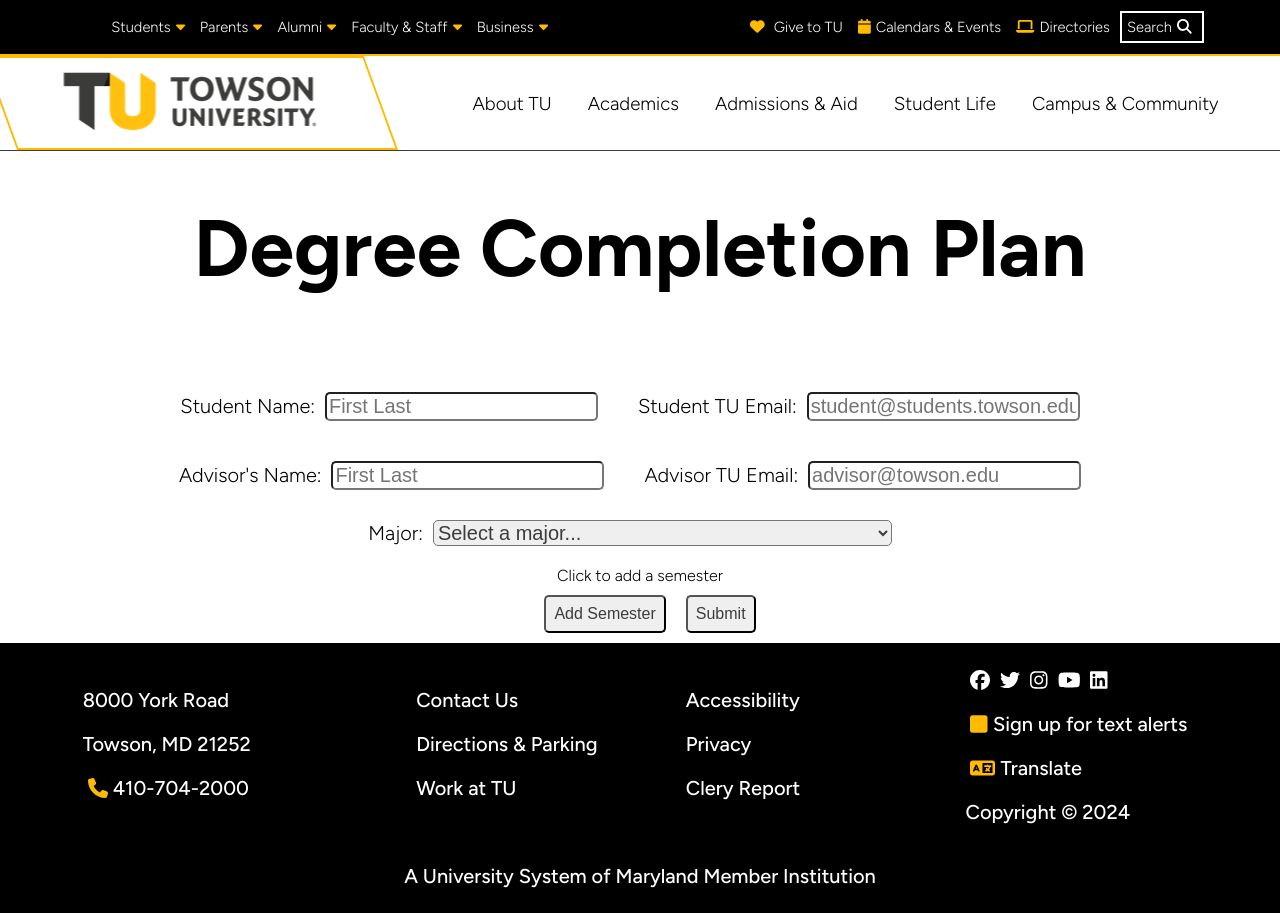
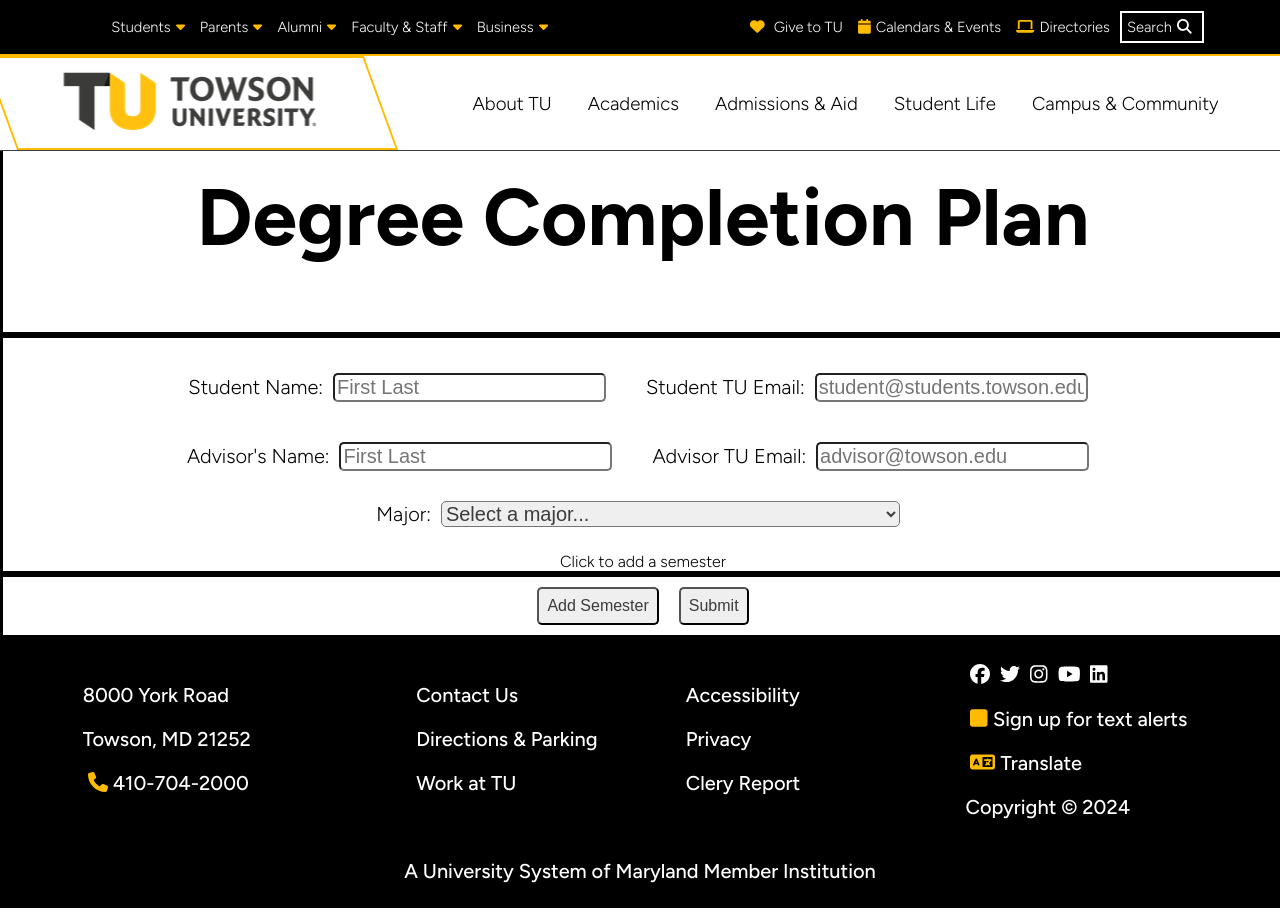
Before and after one commit to lisahill207/DCP, a React (Create React App) app in the folder dcp-app/: page / in a window 1280 px wide. Shown: the top 913 px of the page. Built offline with nearby package versions, Linux system fonts and the light colour scheme.

Commit message:
right extra margin

```diff
--- a/dcp-app/src/Form.css
+++ b/dcp-app/src/Form.css
@@ -13,9 +13,12 @@
 #pdfForm {
   width: 100dvw;
   margin: 0px;
+  border: solid black;
 }
 .planTitle {
-  margin-top: 200px;
+  border: solid black;
+  width: 100dvw;
+  padding: 100px 0px 0px;
   text-align: center;
   font-size: 40pt;
   font-weight: 400;
@@ -29,7 +32,7 @@
 }
 .topInfo {
   width: 100dvw;
-  padding: 10px;
+  padding: 15px;
   display: flex;
   flex-direction: column;
   justify-content: center;
@@ -45,13 +48,14 @@
   flex-wrap: wrap;
   justify-content: center;
   align-items: center;
-  max-width: 90dvw;
+  max-width: 85dvw;
 }
 .studentNameContainer,
 .studentEmailContainer,
 .advisorNameContainer,
 .advisorEmailContainer {
   margin: 10px 0px;
+  text-align: center;
 }
 .topInfo input,
 select {
@@ -107,10 +111,12 @@
   margin: 5px 10px;
 }
 .bottomButtons {
+  border: solid black;
   width: 100dvw;
+  margin: 0px;
   display: flex;
   justify-content: center;
-  padding: 10px 10px;
+  padding: 10px 0px;
 }
 .bottomButton {
   margin: 0px 10px;
```
